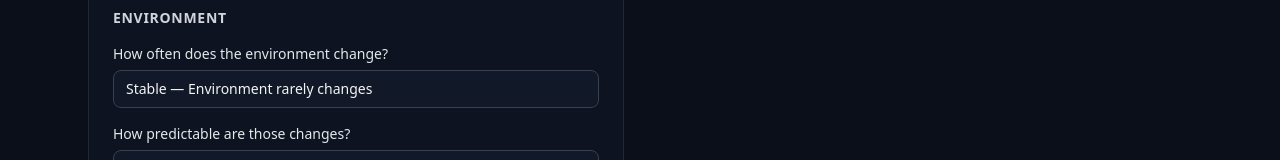
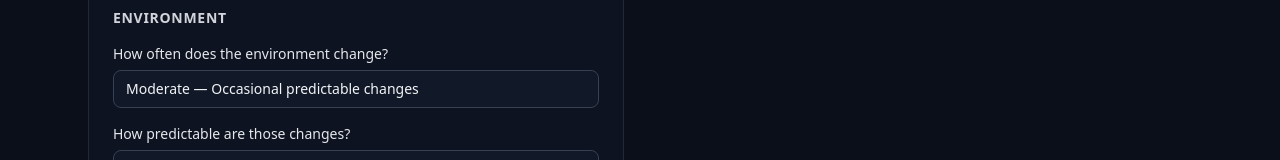
Before and after one commit to travisbergen2/rpcs1-sdk, a Next.js app in the folder packages/web/: page /tuner in a window 1280 px wide. Shown: the part 533-693 px from the top of the page. Built offline with nearby package versions, Linux system fonts and the light colour scheme.

Commit message:
Update TunerForm.tsx

```diff
--- a/packages/web/components/TunerForm.tsx
+++ b/packages/web/components/TunerForm.tsx
@@ -8,14 +8,14 @@ import { Label, Select, Textarea, ErrorMessage, FieldHint } from '@/components/u
 import type { RecommendInput } from '@rpcs1/core';
 
 const schema = z.object({
-  task_summary: z.string().min(10, 'Describe the task in at least 10 characters'),
+  task_summary: z.string().min(1, 'Please describe the task'),
   domain: z.string().optional(),
-  entropy: z.enum(['stable', 'moderate', 'dynamic', 'chaotic']),
-  predictability: z.enum(['highly_predictable', 'somewhat_predictable', 'unpredictable']),
-  stakes: z.enum(['low', 'medium', 'high', 'catastrophic']),
-  context_relevance: z.enum(['short', 'medium', 'long']),
-  commitment_style: z.enum(['decisive', 'balanced', 'cautious']),
-  target_platform: z.enum(['anthropic', 'openai', 'open_source', 'generic']),
+  entropy: z.enum(['stable', 'moderate', 'dynamic', 'chaotic']).default('moderate'),
+  predictability: z.enum(['highly_predictable', 'somewhat_predictable', 'unpredictable']).default('somewhat_predictable'),
+  stakes: z.enum(['low', 'medium', 'high', 'catastrophic']).default('medium'),
+  context_relevance: z.enum(['short', 'medium', 'long']).default('medium'),
+  commitment_style: z.enum(['decisive', 'balanced', 'cautious']).default('balanced'),
+  target_platform: z.enum(['anthropic', 'openai', 'open_source', 'generic']).default('anthropic'),
 });
 
 type FormValues = z.infer<typeof schema>;
@@ -141,7 +141,7 @@ export function TunerForm({ onSubmit, loading }: Props) {
 
         <div>
           <Label htmlFor="entropy">How often does the environment change?</Label>
-          <Select id="entropy" error={errors.entropy?.message} {...register('entropy')}>
+          <Select id="entropy" defaultValue="moderate" error={errors.entropy?.message} {...register('entropy')}>
             {ENTROPY_OPTIONS.map(o => (
               <option key={o.value} value={o.value}>{o.label} — {o.hint}</option>
             ))}
```
